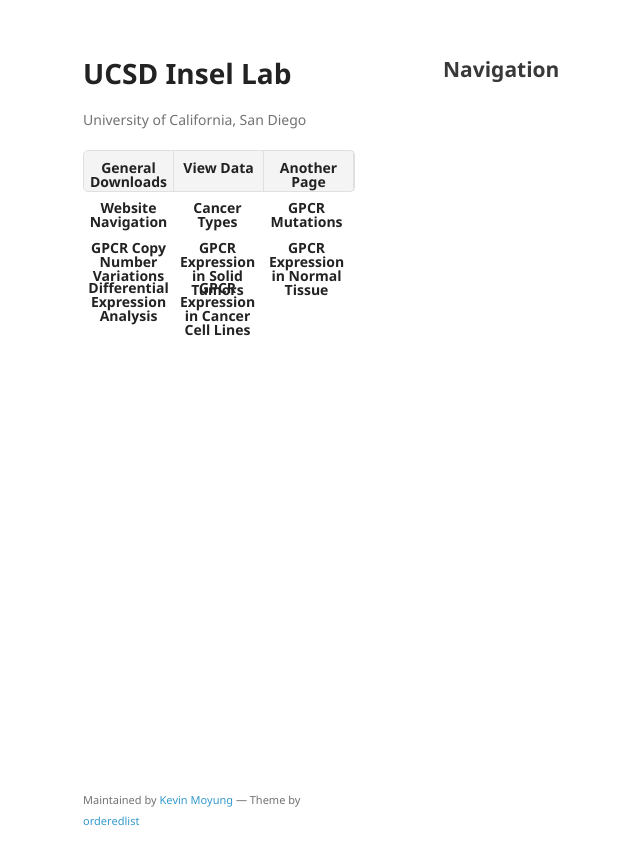
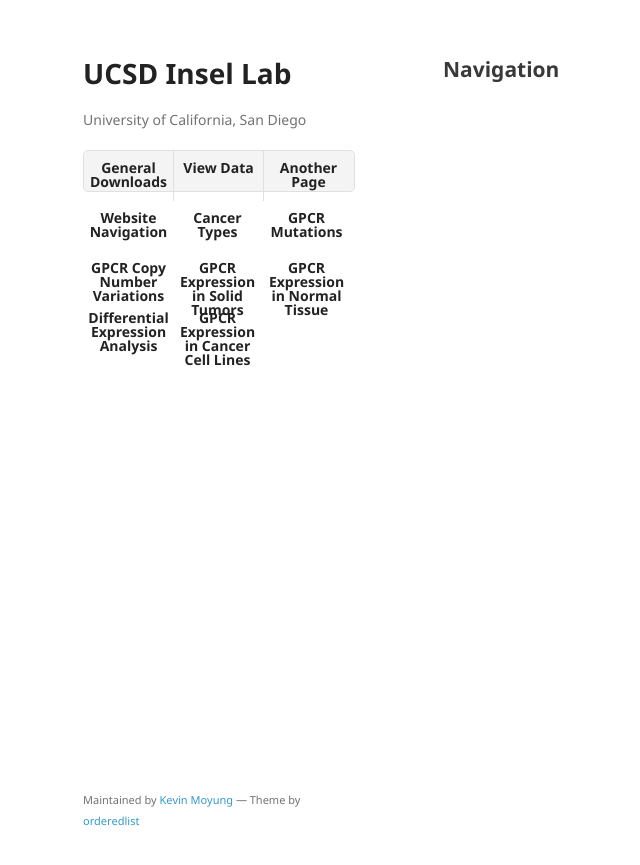
Before and after one commit to insellab/insellab.github.io, a Jekyll site: the page built from navigation.md, in a window 1280 px wide. Shown: the top 865 px of the page, without its empty margins (127-767 px from the left). Built offline with Jekyll 4.4.1, drawn with Linux system fonts in a browser that asks for light colours; our own code applies the rules of GitHub Pages for plain Markdown files.

Commit message:
Update jekyll-theme-minimal.scss

```diff
--- a/_sass/jekyll-theme-minimal.scss
+++ b/_sass/jekyll-theme-minimal.scss
@@ -125,7 +125,7 @@ header li {
   width:89px;
   float:left;
   border-right:1px solid #e0e0e0;
-  height:40px;
+  height:50px;
 }
 
 header li:first-child a {
@@ -160,7 +160,7 @@ strong {
   font-weight:700;
 }
 
-header ul li + li + li + li {
+header ul li + li + li {
   border-right:none;
   width:89px;
 }
```
